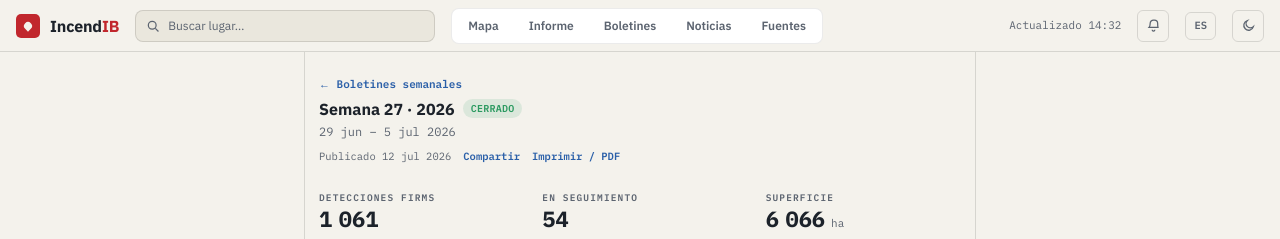
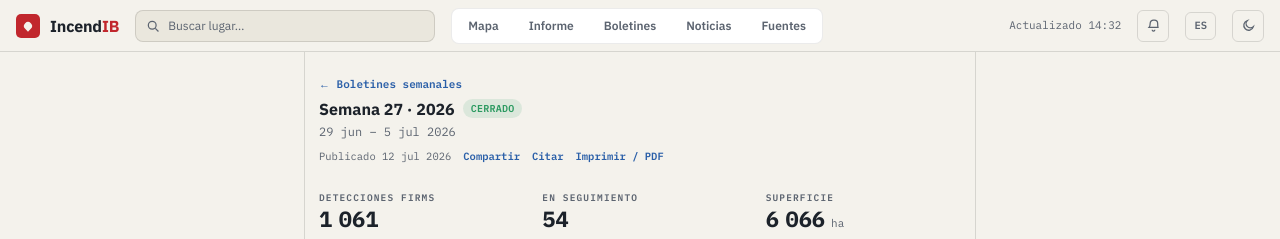
Before and after one commit to davidmorrom/Incendib, a Next.js app: page /boletin/2026-w27 in a window 1280 px wide. Shown: the top 239 px of the page. Built offline with nearby package versions, Linux system fonts and the light colour scheme; no server answers.

Commit message:
feat(boletin): botón «Citar» (copia cita con edición, periodo y URL)
Facilita la citación por prensa y ámbito académico. Traducido ES/EN/PT.

```diff
--- a/package.json
+++ b/package.json
@@ -1,6 +1,6 @@
 {
   "name": "incendib",
-  "version": "0.17.8",
+  "version": "0.17.9",
   "private": true,
   "description": "Visor web sin ánimo de lucro de incendios forestales activos en España y Portugal",
   "type": "module",
--- a/src/components/screens/BoletinScreen.tsx
+++ b/src/components/screens/BoletinScreen.tsx
@@ -81,6 +81,21 @@ export function BoletinScreen({ boletin: b }: { boletin: Boletin }) {
   const p = b.prevKpi;
   const vs = d.boletin.vsPrev;
   const [copied, setCopied] = useState(false);
+  const [cited, setCited] = useState(false);
+
+  async function onCite() {
+    const url = typeof window !== 'undefined' ? window.location.href : '';
+    const citation =
+      `Incendib. ${interpolate(d.boletin.week, { n: b.isoWeek })} · ${b.year} ` +
+      `(${formatPeriod(b.periodStart, b.periodEnd, locale)}). ${url}`;
+    try {
+      await navigator.clipboard.writeText(citation);
+      setCited(true);
+      setTimeout(() => setCited(false), 2000);
+    } catch {
+      /* sin permiso de portapapeles: no hacemos nada */
+    }
+  }
 
   async function onShare() {
     const url = typeof window !== 'undefined' ? window.location.href : '';
@@ -144,6 +159,13 @@ export function BoletinScreen({ boletin: b }: { boletin: Boletin }) {
               className="font-mono text-[10.5px] font-semibold text-action-text print:hidden"
             >
               {copied ? d.boletin.shareCopied : d.boletin.share}
+            </button>
+            <button
+              type="button"
+              onClick={onCite}
+              className="font-mono text-[10.5px] font-semibold text-action-text print:hidden"
+            >
+              {cited ? d.boletin.citeCopied : d.boletin.cite}
             </button>
             <button
               type="button"
--- a/src/lib/i18n/dictionaries/en.ts
+++ b/src/lib/i18n/dictionaries/en.ts
@@ -257,6 +257,8 @@ const en: Dictionary = {
     share: 'Share',
     shareCopied: 'Link copied',
     downloadData: 'Download data (JSON)',
+    cite: 'Cite',
+    citeCopied: 'Citation copied',
     level: 'Level {n}',
   },
   historico: {
--- a/src/lib/i18n/dictionaries/es.ts
+++ b/src/lib/i18n/dictionaries/es.ts
@@ -256,6 +256,8 @@ const es = {
     share: 'Compartir',
     shareCopied: 'Enlace copiado',
     downloadData: 'Descargar datos (JSON)',
+    cite: 'Citar',
+    citeCopied: 'Cita copiada',
     level: 'Nivel {n}',
   },
   historico: {
--- a/src/lib/i18n/dictionaries/pt.ts
+++ b/src/lib/i18n/dictionaries/pt.ts
@@ -257,6 +257,8 @@ const pt: Dictionary = {
     share: 'Partilhar',
     shareCopied: 'Ligação copiada',
     downloadData: 'Descarregar dados (JSON)',
+    cite: 'Citar',
+    citeCopied: 'Citação copiada',
     level: 'Nível {n}',
   },
   historico: {
```
Also changed, not shown: 1 other file (tests, documents, lock files or other folders).
